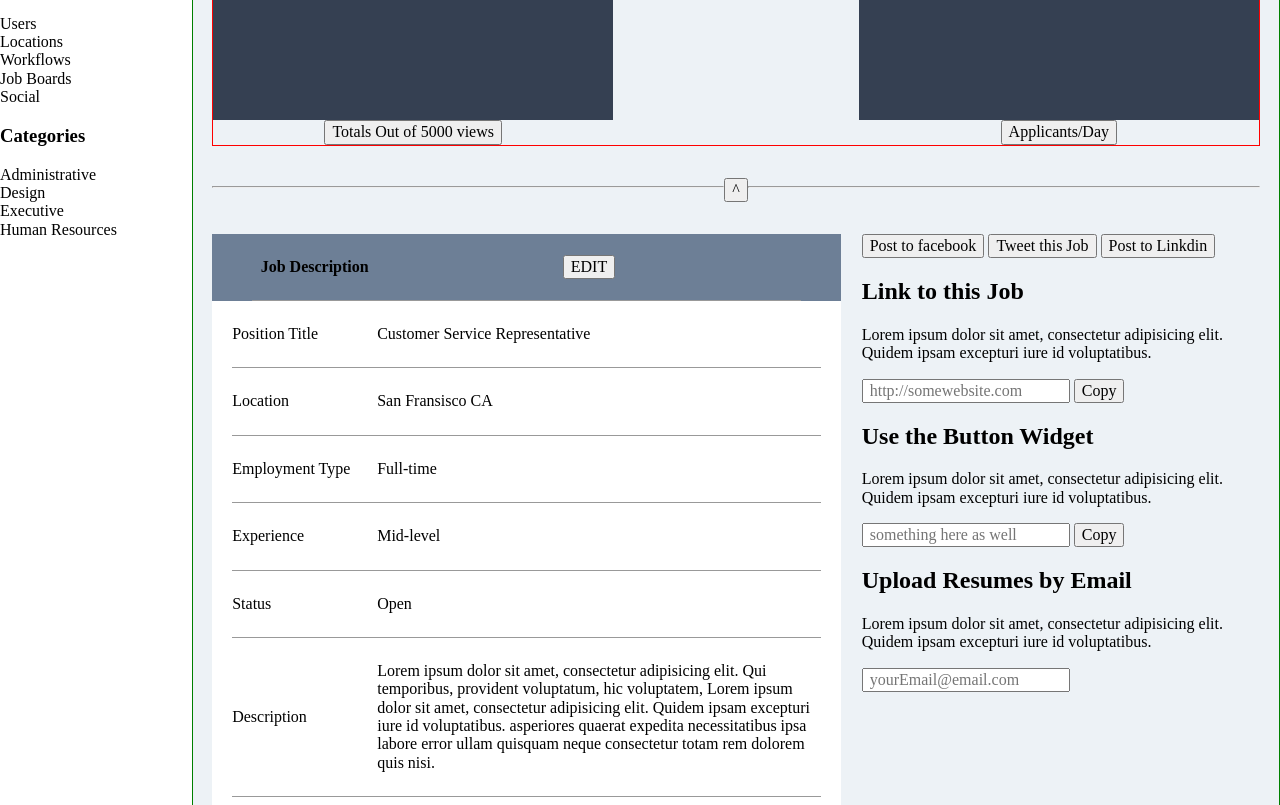
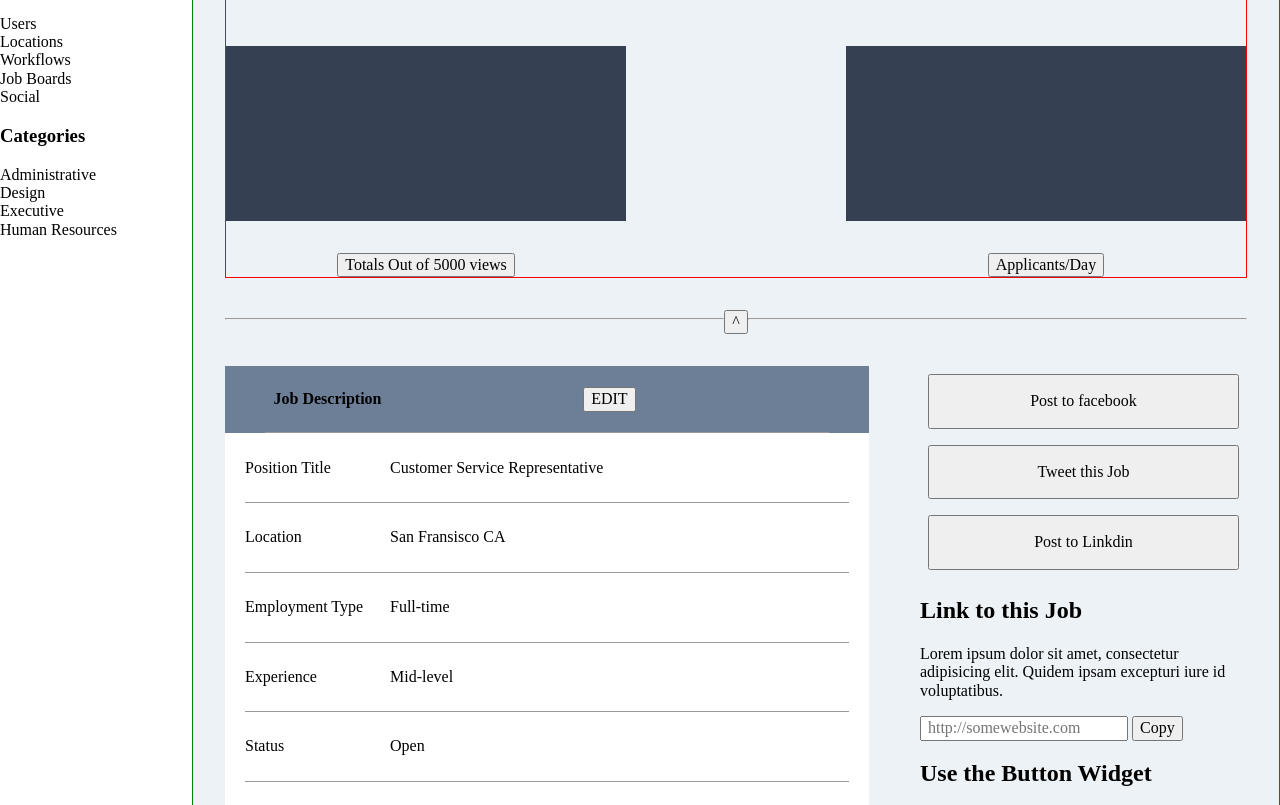
Before and after one commit to KevinKra/kk-comp-challenge-2, a plain HTML site: page index.html in a window 1280 px wide. Shown: the part 248-1053 px from the top of the page. Drawn offline with Linux system fonts and the light colour scheme.

Commit message:
Adjust main content

```diff
--- a/styles/styles.scss
+++ b/styles/styles.scss
@@ -31,13 +31,14 @@ ul {
 		.top-nav-interact {
 			@include flex-row;
 			border: 1px solid red;
+			height: 3rem;
 			.top-search-bar {
 				width: 100%;
 			}
 		}
 	.main-doc {
 		display: grid;
-		padding: 1.2rem;
+		padding: 2rem;
 		border: 1px solid green;
 		background-color: $primaryColor;
 		grid-template-rows: 5% 1fr;
@@ -57,21 +58,21 @@ ul {
 						p {margin: 0;}
 					}
 				}
-
 				.main-header-top-bar {
 					@include flex-row;
 					align-items: center;
 					border: 1px solid red;
 				}
-
 				.header-nav-bar {
 					@include flex-row;
 					width: 80%;
 					border: 1px solid red;
+					li {
+						padding: 0 .7rem 1rem 0;
+					}
 				}
 			}
 			.main-content-body {
-
 				.graph-section {
 					@include flex-row;
 					text-align: center;
@@ -80,6 +81,10 @@ ul {
 						background-color: $secondaryColor;
 						width: 400px;
 						height: 175px;
+						margin-top: 3rem;
+					}
+					button {
+						margin-top: 2rem;
 					}
 				}
 				.divider {
@@ -87,12 +92,11 @@ ul {
 					margin: 2rem 0;
 					hr { width: 50%; }
 				}
-
 				.main-body-core {
 					display: flex;
 					justify-content: space-between;
 					.body-core-table {
-						width: 60%;
+						width: 63%;
 						background-color: #fff;
 						border-collapse: collapse;
 						}
@@ -119,7 +123,14 @@ ul {
 						}
 					}
 					.body-core-aside {
-						width: 38%;
+						width: 32%;
+						.body-aside-btns {
+							@include flex-column;
+							button {
+								margin: .5rem;
+								padding: 1rem;
+							}
+						}
 					}
 				}
 			}
```
Also changed, not shown: styles/styles.css, 1 other file.
